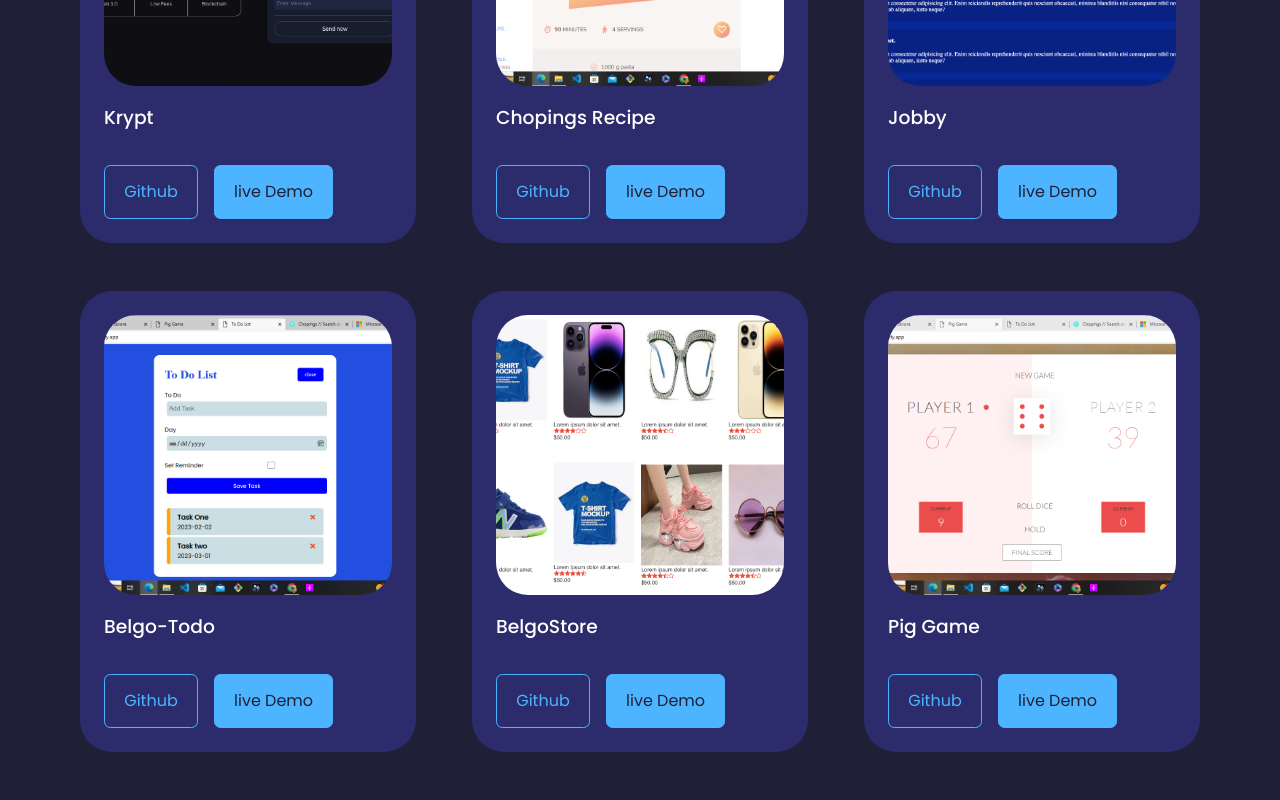
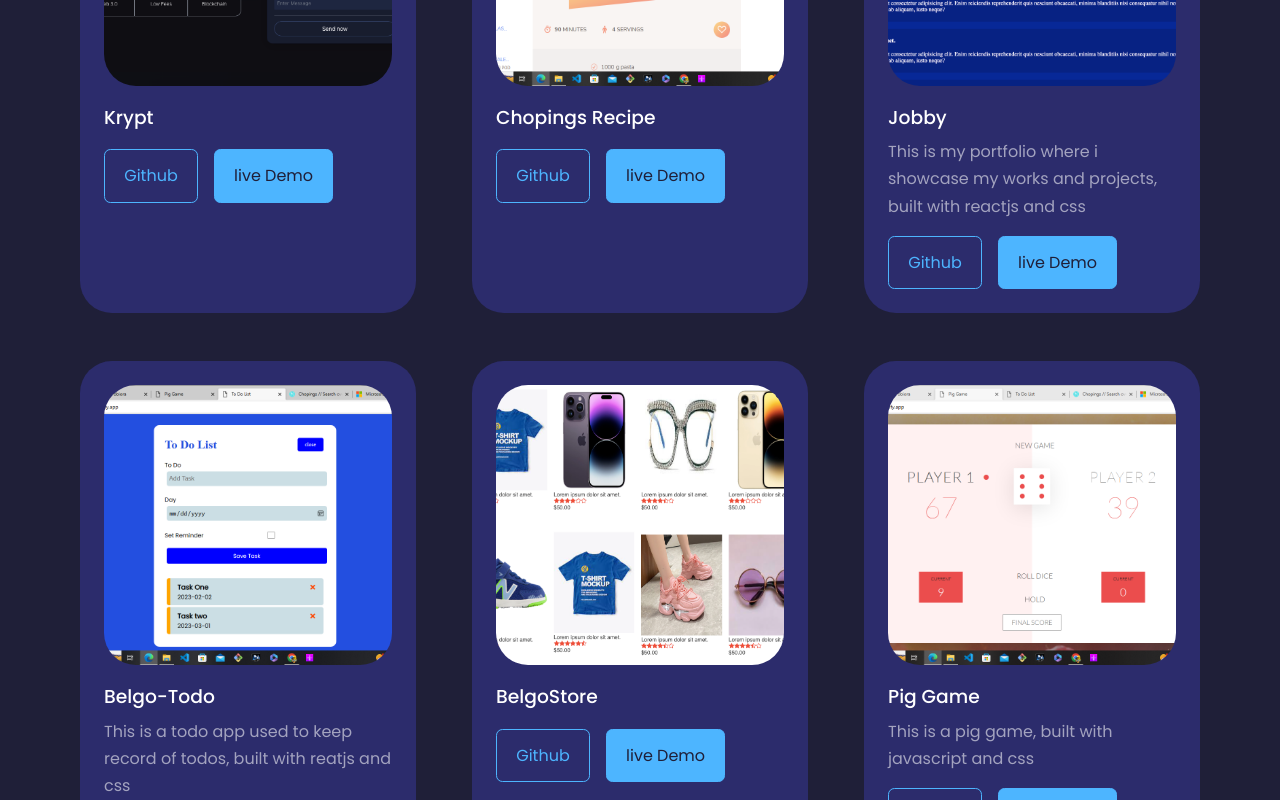
Before and after one commit to Belgotech/my-react-portfolio, a React (Vite) app: page / in a window 1280 px wide. Shown: the part 3820-4620 px from the top of the page. Built offline with nearby package versions, Linux system fonts and the light colour scheme.

Commit message:
App Update

```diff
--- a/src/Component/Portfolio/Portfolio.css
+++ b/src/Component/Portfolio/Portfolio.css
@@ -31,11 +31,16 @@
 }
 
 .portfolio__item h3{
-    margin-bottom: 2rem;
+    margin-bottom: 0.3rem;
 }
 
 .portfolio__item a{
     margin-right: 1rem;
+}
+.portfolio__item p{
+    color: rgba(255, 255, 255, 0.563);
+    font-size: medium;
+    margin-bottom: 1rem;
 }
 
 img{
--- a/src/Component/Portfolio/Portfolio.jsx
+++ b/src/Component/Portfolio/Portfolio.jsx
@@ -93,7 +93,7 @@ const Portfolio = () => {
                 <img src={Image} alt={title} />
               </div>
               <h3>{title}</h3>
-              {/* <p>{description}</p> */}
+              <p>{description}</p>
               <a href={github} className="btn" target="_blank">
                 Github
               </a>
```
